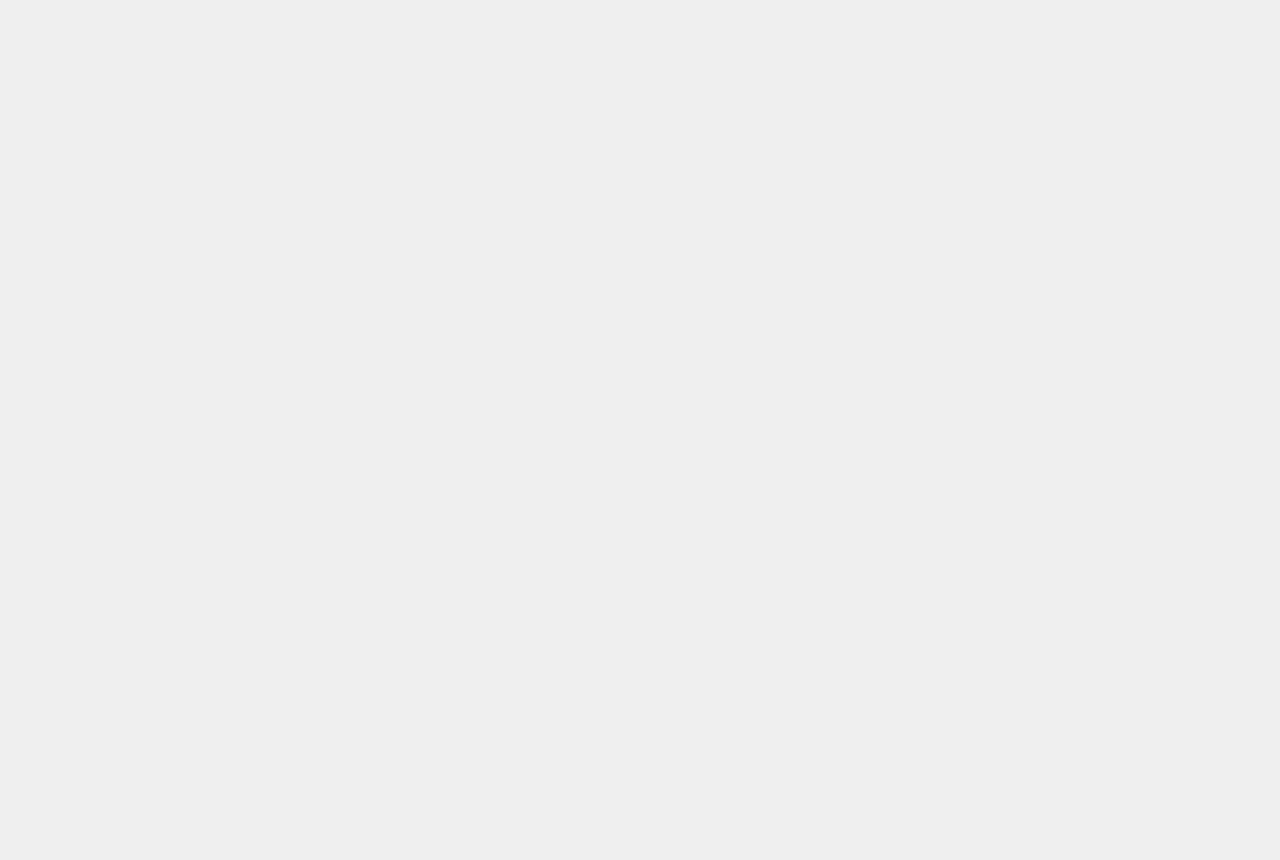
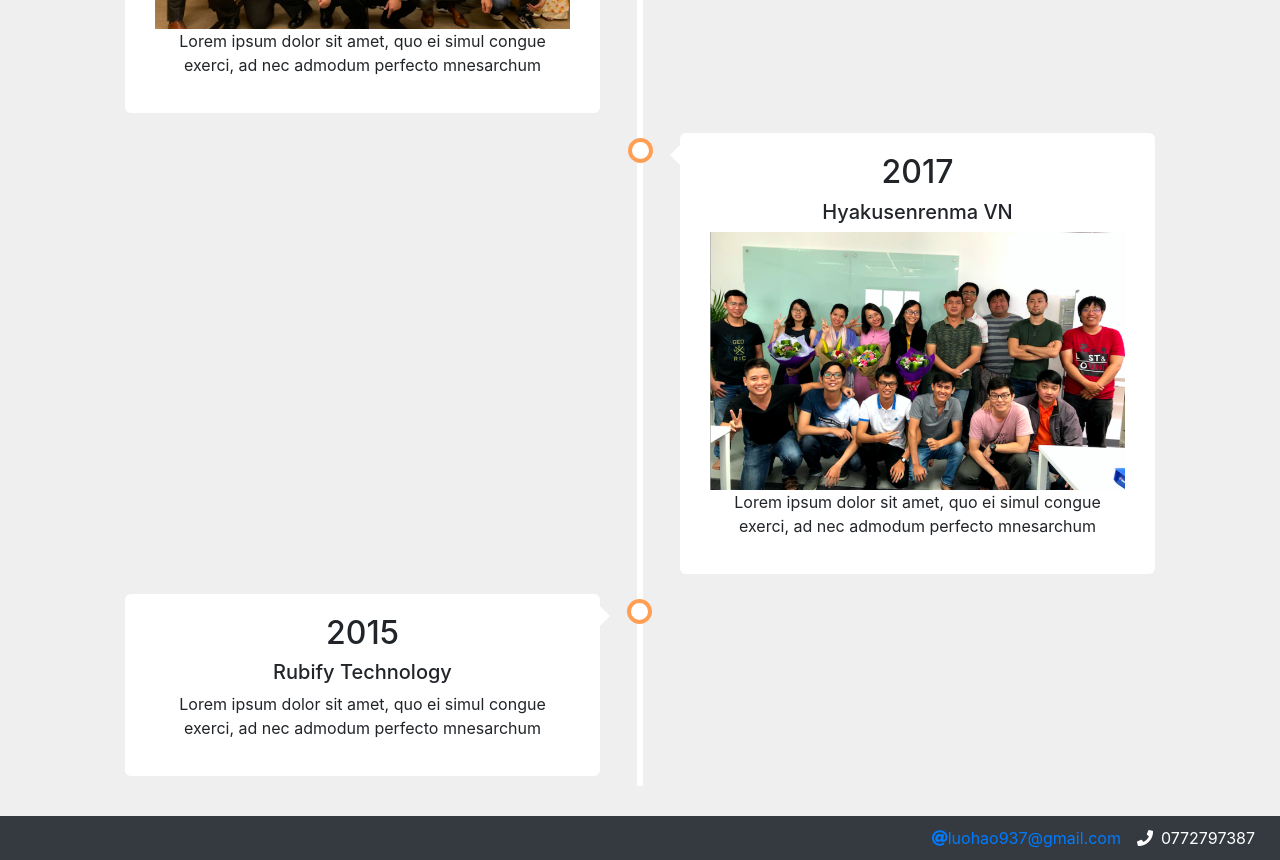
Before and after one commit to luohao122/hireme, a React (Create React App) app: page / in a window 1280 px wide. Shown: the part 1380-2240 px from the top of the page. Before the commit the page ends 1048 px from the top, so only its background shows below. Built offline with nearby package versions, Linux system fonts and the light colour scheme.

Commit message:
timeline layout done

```diff
--- a/src/App.js
+++ b/src/App.js
@@ -8,6 +8,7 @@ import About from "./about/pages/About";
 import Contact from "./contact/pages/Contact";
 import Skills from "./skills/pages/Skils";
 import Footer from "./shared/components/UIElements/Footer/Footer";
+import Timeline from "./shared/components/UIElements/Timeline/Timeline";
 import "./App.css";
 
 const App = () => {
@@ -15,7 +16,6 @@ const App = () => {
     <Router>
       <MainNavigation />
       <main className="App">
-        <div className="content">
         <div className="container">
           <Switch>
             <Route path="/" exact>
@@ -44,7 +44,7 @@ const App = () => {
               Javascript, HTML5, CSS3, Bootstrap.
             </p>
           </TextBox>
-          </div>
+          <Timeline />
         </div>
       </main>
       <Footer />
--- /dev/null
+++ b/src/shared/components/UIElements/Timeline/Timeline.js
@@ -0,0 +1,62 @@
+import React, { useState } from "react";
+
+import "./timeline.css";
+
+const Timeline = (props) => {
+  const [timeline, setTimeline] = useState([
+    {
+      id: 1,
+      year: "2019",
+      company: "SEZAX VN",
+      content:
+        "Lorem ipsum dolor sit amet, quo ei simul congue exerci, ad nec admodum perfecto mnesarchum",
+      image: "/sezax.jpg",
+    },
+    {
+      id: 2,
+      year: "2017",
+      company: "Hyakusenrenma VN",
+      content:
+        "Lorem ipsum dolor sit amet, quo ei simul congue exerci, ad nec admodum perfecto mnesarchum",
+      image: "/hyakusen.png",
+    },
+    {
+      id: 3,
+      year: "2015",
+      company: "Rubify Technology",
+      content:
+        "Lorem ipsum dolor sit amet, quo ei simul congue exerci, ad nec admodum perfecto mnesarchum",
+      image: "",
+    },
+  ]);
+
+  const renderTimelineTree = () => {
+    return timeline.map((time) => {
+      return (
+        <div
+          className={`timeline-container timeline-${
+            time.id % 2 === 0 ? "right" : "left"
+          }`}
+        >
+          <div className="content">
+            <h2>{time.year}</h2>
+            <h5>{time.company}</h5>
+            {time.image ? (
+              <img
+                className="img-fluid"
+                src={time.image}
+                alt={time.company}
+                title={time.company}
+              />
+            ) : null}
+            <p>{time.content}</p>
+          </div>
+        </div>
+      );
+    });
+  };
+
+  return <div className="timeline">{renderTimelineTree()}</div>;
+};
+
+export default Timeline;
--- /dev/null
+++ b/src/shared/components/UIElements/Timeline/timeline.css
@@ -0,0 +1,125 @@
+/* The actual timeline (the vertical ruler) */
+.timeline {
+  position: relative;
+  max-width: 1200px;
+  margin: 0 auto;
+}
+
+/* The actual timeline (the vertical ruler) */
+.timeline::after {
+  content: "";
+  position: absolute;
+  width: 6px;
+  background-color: white;
+  top: 0;
+  bottom: 0;
+  left: 50%;
+  margin-left: -3px;
+}
+
+/* Container around content */
+.timeline-container {
+  padding: 10px 40px;
+  position: relative;
+  background-color: inherit;
+  width: 50%;
+}
+
+/* The circles on the timeline */
+.timeline-container::after {
+  content: "";
+  position: absolute;
+  width: 25px;
+  height: 25px;
+  right: -12px;
+  background-color: white;
+  border: 4px solid #ff9f55;
+  top: 15px;
+  border-radius: 50%;
+  z-index: 1;
+}
+
+/* Place the container to the left */
+.timeline-left {
+  left: 0;
+}
+
+/* Place the container to the right */
+.timeline-right {
+  left: 50%;
+}
+
+/* Add arrows to the left container (pointing right) */
+.timeline-left::before {
+  content: " ";
+  height: 0;
+  position: absolute;
+  top: 22px;
+  width: 0;
+  z-index: 1;
+  right: 30px;
+  border: medium solid white;
+  border-width: 10px 0 10px 10px;
+  border-color: transparent transparent transparent white;
+}
+
+/* Add arrows to the right container (pointing left) */
+.timeline-right::before {
+  content: " ";
+  height: 0;
+  position: absolute;
+  top: 22px;
+  width: 0;
+  z-index: 1;
+  left: 30px;
+  border: medium solid white;
+  border-width: 10px 10px 10px 0;
+  border-color: transparent white transparent transparent;
+}
+
+/* Fix the circle for containers on the right side */
+.timeline-right::after {
+  left: -12px;
+}
+
+/* The actual content */
+.content {
+  padding: 20px 30px;
+  background-color: white;
+  position: relative;
+  border-radius: 6px;
+}
+
+/* Media queries - Responsive timeline on screens less than 600px wide */
+@media screen and (max-width: 600px) {
+  /* Place the timelime to the left */
+  .timeline::after {
+    left: 31px;
+  }
+
+  /* Full-width containers */
+  .timeline-container {
+    width: 100%;
+    padding-left: 70px;
+    padding-right: 25px;
+  }
+
+  /* Make sure that all arrows are pointing leftwards */
+  .timeline-container::before {
+    left: 60px;
+    border: medium solid white;
+    border-width: 10px 10px 10px 0;
+    border-color: transparent white transparent transparent;
+  }
+
+  /* Make sure all circles are at the same spot */
+  .timeline-left::after,
+  .timeline-right::after {
+    left: 15px;
+  }
+
+  /* Make all right containers behave like the left ones */
+  .timeline-right {
+    left: 0%;
+  }
+}
```
Also changed, not shown: public/hyakusen.png (added), public/sezax.jpg (added). Lines whose indentation alone changed are shown as unchanged.
